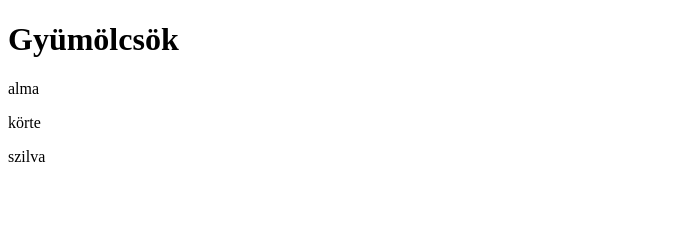
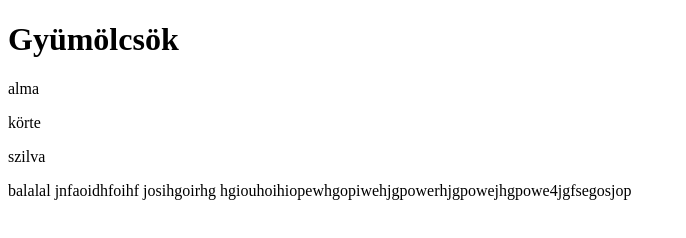
Before and after one commit to VivienCarmen/si2e_gyumi, a website: page index.html in a window 1280 px wide. Shown: the whole page, without its empty margins (0-686 px from the left). Drawn offline with Linux system fonts and the light colour scheme.

Commit message:
Baromság

```diff
--- a/index.html
+++ b/index.html
@@ -15,6 +15,10 @@
 
     <p>szilva</p>
 
-
+   <p>balalal
+    jnfaoidhfoihf
+    josihgoirhg
+    hgiouhoihiopewhgopiwehjgpowerhjgpowejhgpowe4jgfsegosjop
+   </p>
 </body>
 </html>
```
